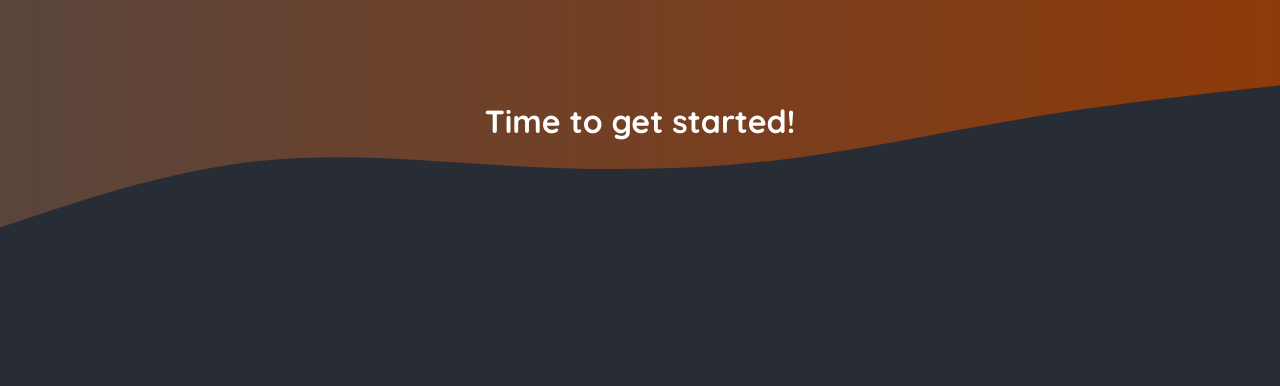
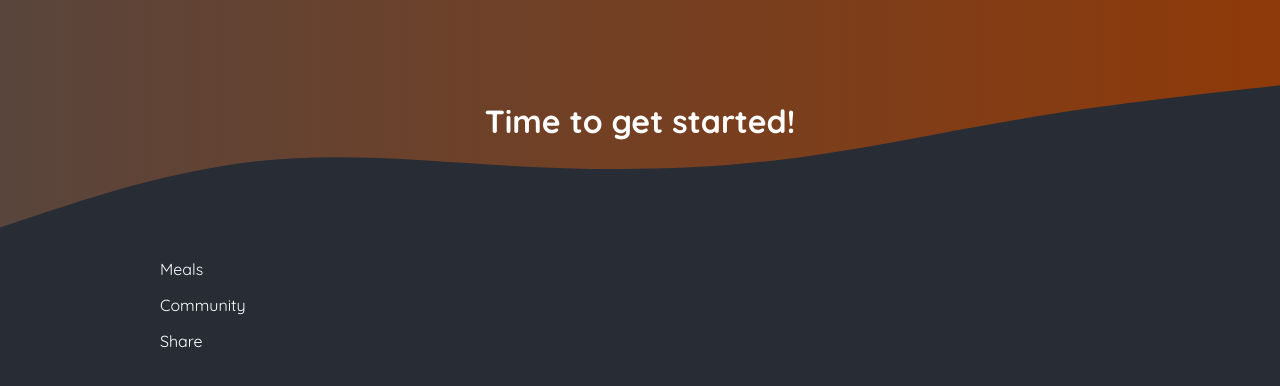
Before and after one commit to daniel-avzaradel/next-js14-full-course, a Next.js app in the folder 05-onwards-foodies-starting-project/: page / in a window 1280 px wide. Shown: the top 386 px of the page. Built offline with nearby package versions, Linux system fonts and the light colour scheme.

Commit message:
finished ex.96: creating dynamic routes

```diff
--- a/05-onwards-foodies-starting-project/app/community/page.jsx
+++ b/05-onwards-foodies-starting-project/app/community/page.jsx
@@ -1,5 +1,5 @@
 
-const Community = () => {
+const CommunityPage = () => {
   return (
     <main>
       <h1>Community</h1>
@@ -7,4 +7,4 @@ const Community = () => {
   )
 }
 
-export default Community
+export default CommunityPage
--- a/05-onwards-foodies-starting-project/app/page.js
+++ /dev/null
@@ -1,9 +0,0 @@
-export default function Home() {
-  return (
-    <main>
-      <h1 style={{ color: 'white', textAlign: 'center' }}>
-        Time to get started!
-      </h1>
-    </main>
-  );
-}
--- /dev/null
+++ b/05-onwards-foodies-starting-project/app/page.jsx
@@ -0,0 +1,22 @@
+import Link from "next/link";
+
+export default function Home() {
+  return (
+    <main>
+      <h1 style={{ color: "white", textAlign: "center" }}>
+        Time to get started!
+      </h1>
+      <main>
+        <p>
+          <Link href={"/meals"}>Meals</Link>
+        </p>
+        <p>
+          <Link href={"/community"}>Community</Link>
+        </p>
+        <p>
+          <Link href={"/meals/share"}>Share</Link>
+        </p>
+      </main>
+    </main>
+  );
+}
```
Also changed, not shown: 05-onwards-foodies-starting-project/app/meals/page.jsx (+0 -8 lines).
